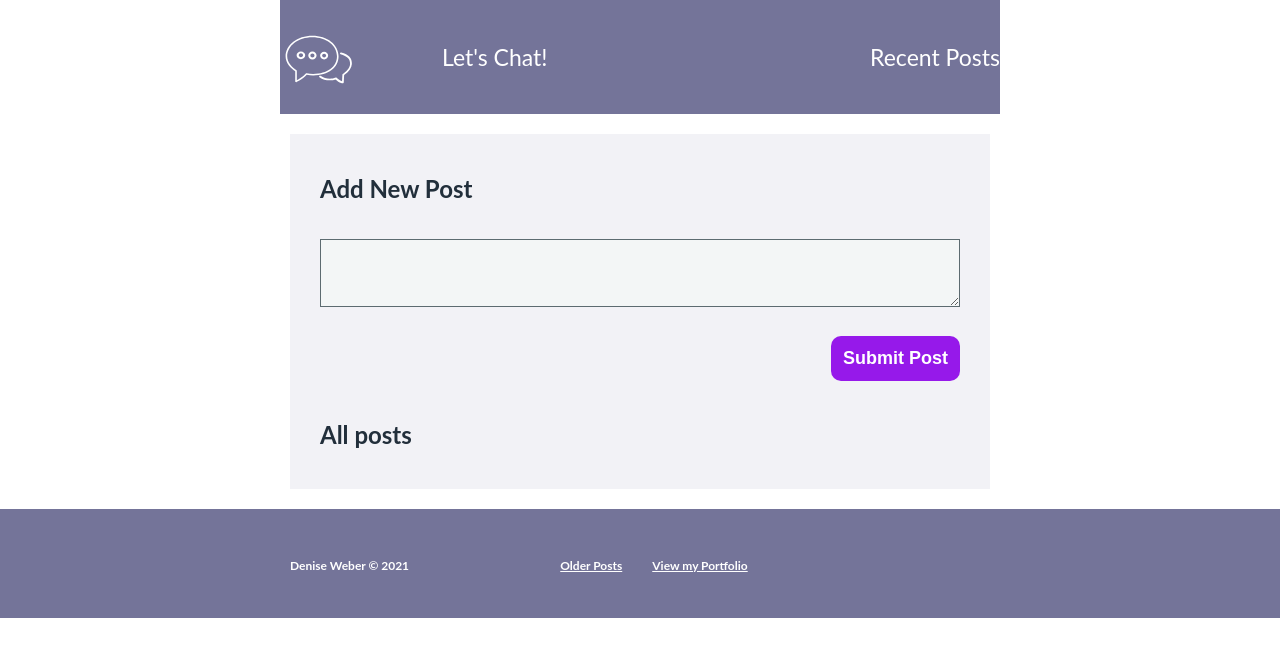
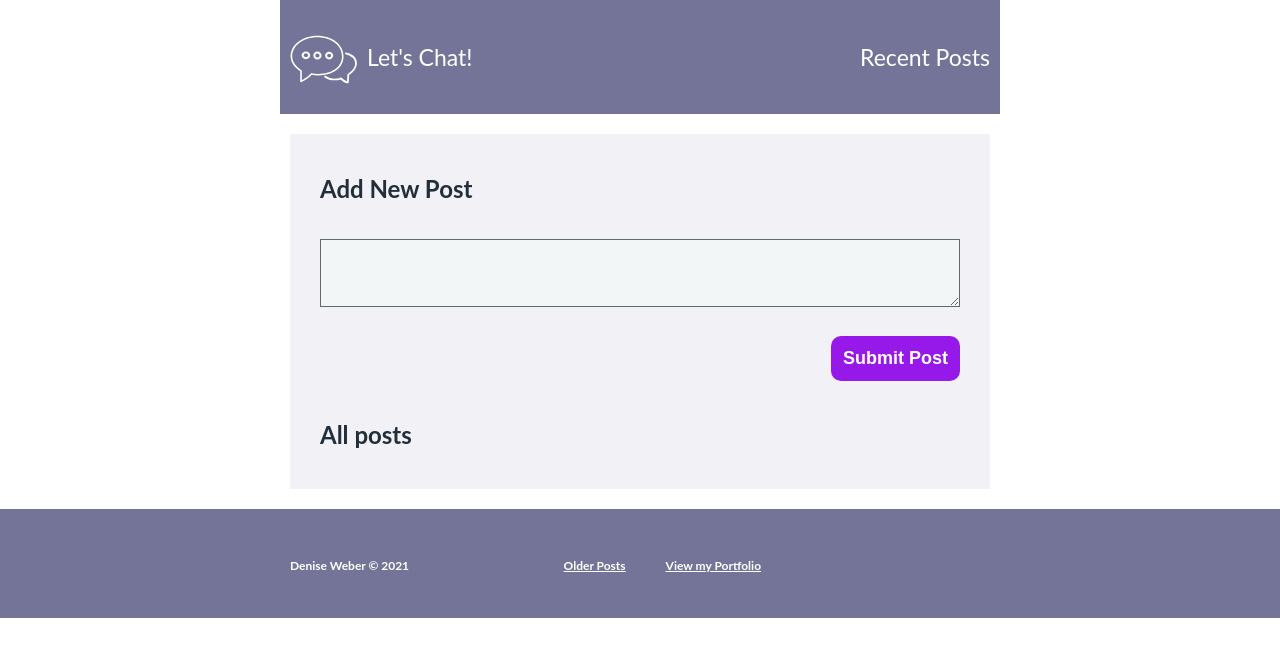
Before and after one commit to dweber0001/python-web-app, a Flask app: page / in a window 1280 px wide. Shown: the top 657 px of the page. Run offline with Flask 2, Linux system fonts and the light colour scheme; data that the repository does not hold is empty.

Commit message:
Update styles.css

```diff
--- a/static/css/styles.css
+++ b/static/css/styles.css
@@ -32,8 +32,9 @@ header .title {
     text-align: center;
 }
 header img {
-    margin-right: 80px;
+    margin-left: auto;
     text-align: left;
+    padding-left: 5px;
 }
 
 header .menu {
@@ -44,11 +45,14 @@ header .menu {
     color: white;
     list-style: none;
     margin-left: auto;
+    padding-right: 5px;
+
 }
 header .menu .menu-item {
     margin-left: auto;
     text-decoration: none;
     text-align: right;
+    padding-right: 5px;
 }
 
 li {
@@ -155,13 +159,14 @@ a {
     display: flex;
     flex-direction: row;
      margin-bottom: 5px;
+     margin-right: auto;
 }
 
 .footer__column {
     display: flex;
     flex-direction: column;
-    margin-left: 30px;
-}
+    margin-left: 40px;
+  }
 
 .footer__item {
     margin-bottom: 5px;
```
